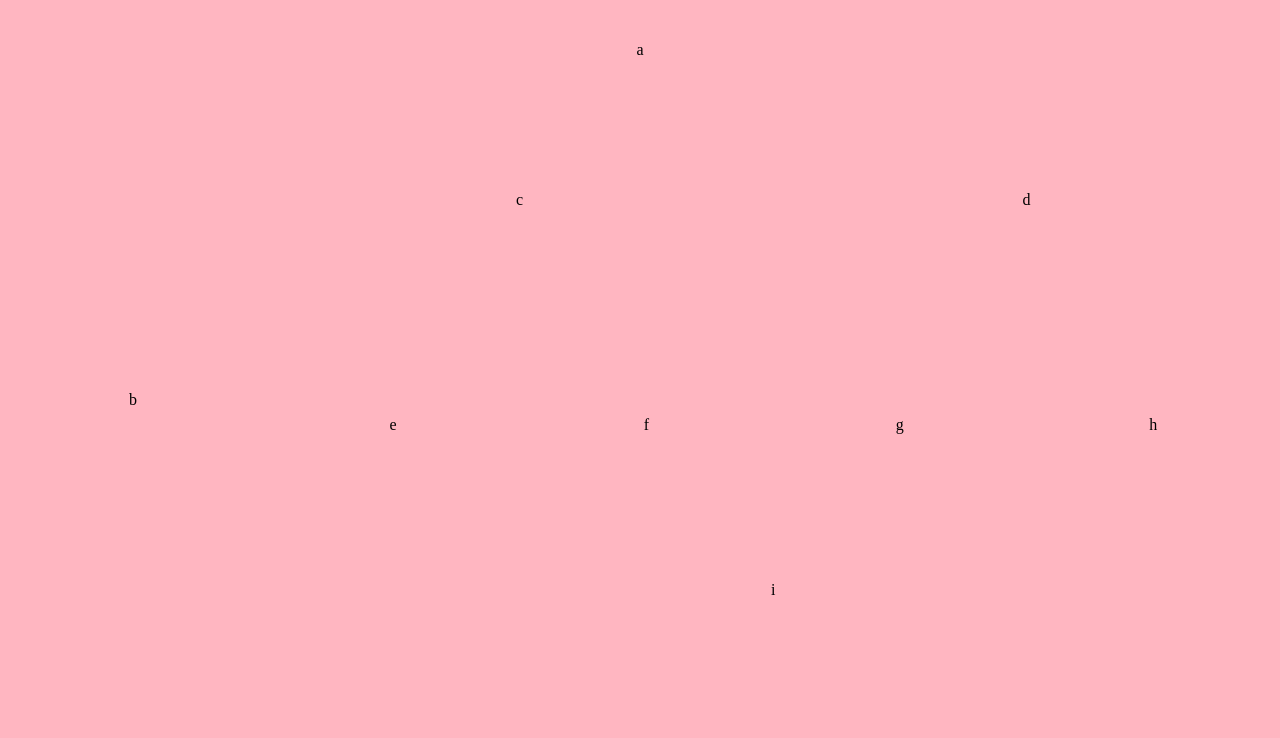
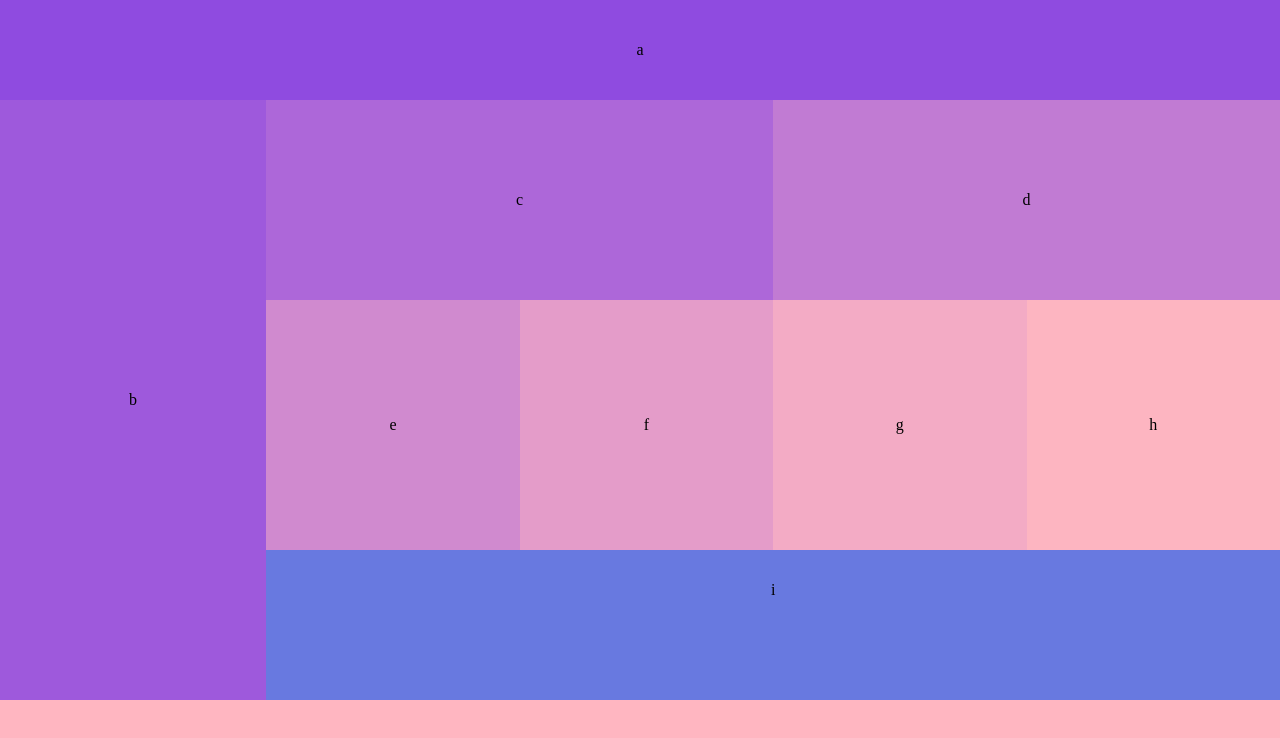
Before and after one commit to gerstej9/lab-01, a plain HTML site: page index.html in a window 1280 px wide. Drawn offline with Linux system fonts and the light colour scheme.

Commit message:
added background colors for each container

```diff
--- a/css/modules.css
+++ b/css/modules.css
@@ -0,0 +1,75 @@
+#a{
+background-color: #ffc0cb99;
+}
+
+#b{
+    background-color: #ffc0cb85;
+}
+
+#c{
+    background-color: #ffc0cb70;
+}
+
+#d{
+    background-color: #ffc0cb55;
+}
+
+#e{
+    background-color: #ffc0cb40;
+}
+
+#f{
+    background-color: #ffc0cb25;
+}
+
+#g{
+    background-color: #ffc0cb10;
+}
+
+#h{
+    background-color: #ffc0cb02;
+}
+
+#i{
+    background-color: #e60ceee5;
+}
+
+@media(min-width: 768px){
+
+    #a{
+        background-color: #4504f599;
+        }
+
+        #b{
+            background-color: #4504f585;
+        }
+
+        #c{
+            background-color: #4504f570;
+        }
+
+        #d{
+            background-color: #4504f555;
+        }
+
+        #e{
+            background-color: #4504f540;
+        }
+
+        #f{
+            background-color: #4504f525;
+        }
+
+        #g{
+            background-color: #4504f510;
+        }
+
+        #h{
+            background-color: #4504f502;
+        }
+
+        #i{
+            background-color: #0450f599;
+        }
+
+}
--- a/index.html
+++ b/index.html
@@ -11,23 +11,23 @@
     </head>
     <body>
         <header>
-            <div>a</div>
+            <div id = "a">a</div>
         </header>
         <main>
-            <div class = "large">b</div>
+            <div class = "large" id = "b">b</div>
             <section class = "medium">
-                <div>c</div>
-                <div>d</div>
+                <div id = "c">c</div>
+                <div id = "d">d</div>
             </section>
             <section class = "square-top">
-                <div class = "left">e</div>
-                <div class = "left">f</div>
+                <div class = "left" id = "e">e</div>
+                <div class = "left" id ="f">f</div>
             </section>
             <section class = "square-bottom">
-                <div class = "left">g</div>
-                <div class = "left">h</div>
+                <div class = "left" id = "g">g</div>
+                <div class = "left" id ="h">h</div>
             </section>
-            <div class = "bottom">i</div>
+            <div class = "bottom" id = "i">i</div>
         </main>
         <footer>
         </footer>
```
